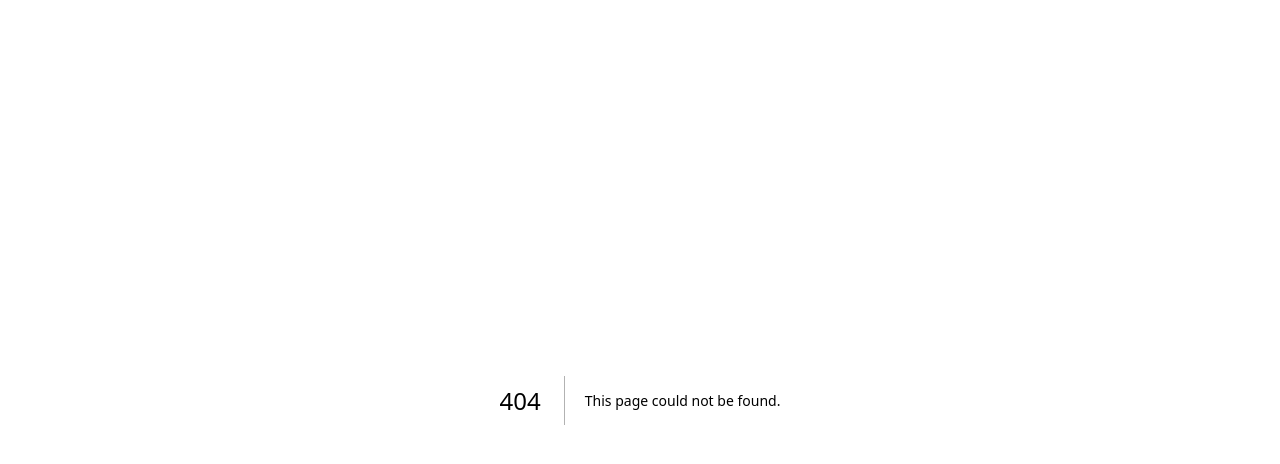
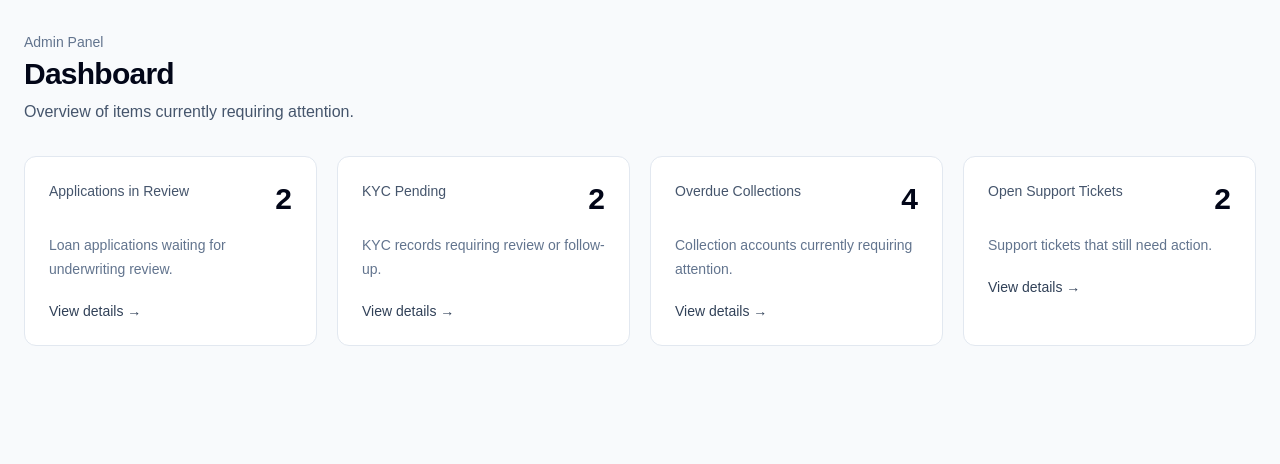
Before and after one commit to sangya03byte/inpockets-admin, a Next.js app: page /dashboard in a window 1280 px wide. Before the commit this address had no page. Shown: the top 464 px of the page. Built offline with nearby package versions, Linux system fonts and the light colour scheme.

Commit message:
feat: add admin dashboard

```diff
--- /dev/null
+++ b/app/dashboard/dashboardData.ts
@@ -0,0 +1,33 @@
+export type DashboardItem = {
+  label: string;
+  count: number;
+  description: string;
+  href: string;
+};
+
+export const dashboardItems: DashboardItem[] = [
+  {
+    label: "Applications in Review",
+    count: 2,
+    description: "Loan applications waiting for underwriting review.",
+    href: "/applications",
+  },
+  {
+    label: "KYC Pending",
+    count: 2,
+    description: "KYC records requiring review or follow-up.",
+    href: "/kyc",
+  },
+  {
+    label: "Overdue Collections",
+    count: 4,
+    description: "Collection accounts currently requiring attention.",
+    href: "/collections",
+  },
+  {
+    label: "Open Support Tickets",
+    count: 2,
+    description: "Support tickets that still need action.",
+    href: "/support",
+  },
+];
--- /dev/null
+++ b/app/dashboard/page.tsx
@@ -0,0 +1,54 @@
+"use client";
+
+import Link from "next/link";
+import { dashboardItems } from "./dashboardData";
+
+export default function DashboardPage() {
+  return (
+    <main className="min-h-screen bg-slate-50 px-6 py-8 text-slate-950">
+      <div className="mx-auto max-w-7xl">
+        <div className="mb-8">
+          <p className="text-sm font-medium text-slate-500">
+            Admin Panel
+          </p>
+
+          <h1 className="mt-1 text-3xl font-semibold tracking-tight">
+            Dashboard
+          </h1>
+
+          <p className="mt-2 text-slate-600">
+            Overview of items currently requiring attention.
+          </p>
+        </div>
+
+        <section className="grid gap-5 md:grid-cols-2 xl:grid-cols-4">
+          {dashboardItems.map((item) => (
+            <Link
+              key={item.label}
+              href={item.href}
+              className="group rounded-xl border border-slate-200 bg-white p-6 transition hover:border-slate-300 hover:shadow-sm"
+            >
+              <div className="flex items-start justify-between gap-4">
+                <p className="text-sm font-medium text-slate-600">
+                  {item.label}
+                </p>
+
+                <span className="text-3xl font-semibold text-slate-950">
+                  {item.count}
+                </span>
+              </div>
+
+              <p className="mt-4 text-sm leading-6 text-slate-500">
+                {item.description}
+              </p>
+
+              <p className="mt-5 text-sm font-medium text-slate-700 group-hover:text-slate-950">
+                View details →
+              </p>
+            </Link>
+          ))}
+        </section>
+      </div>
+    </main>
+  );
+}
```
